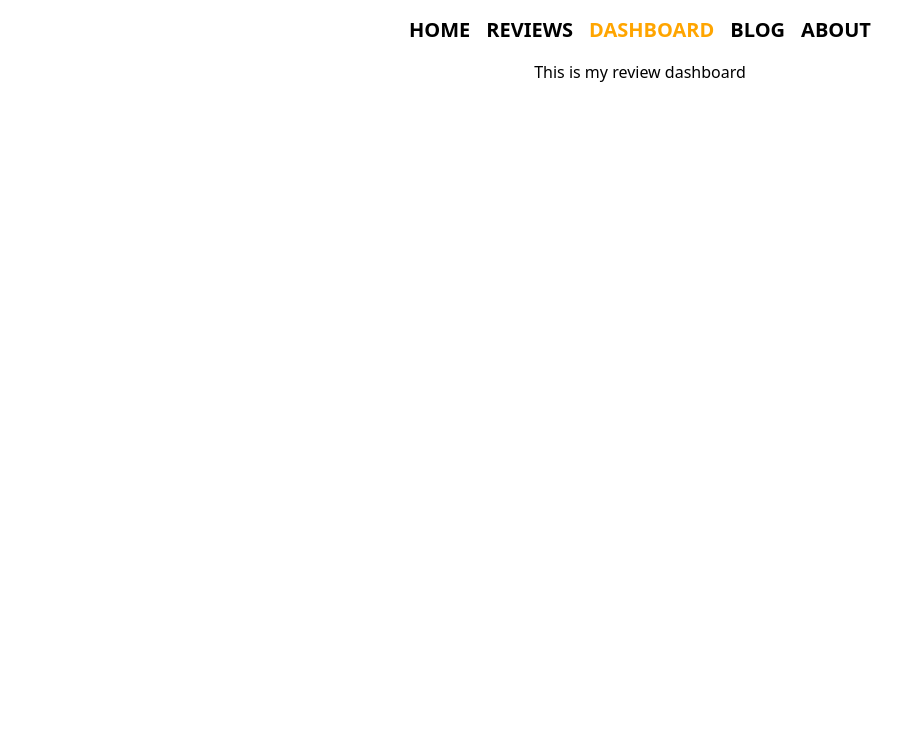
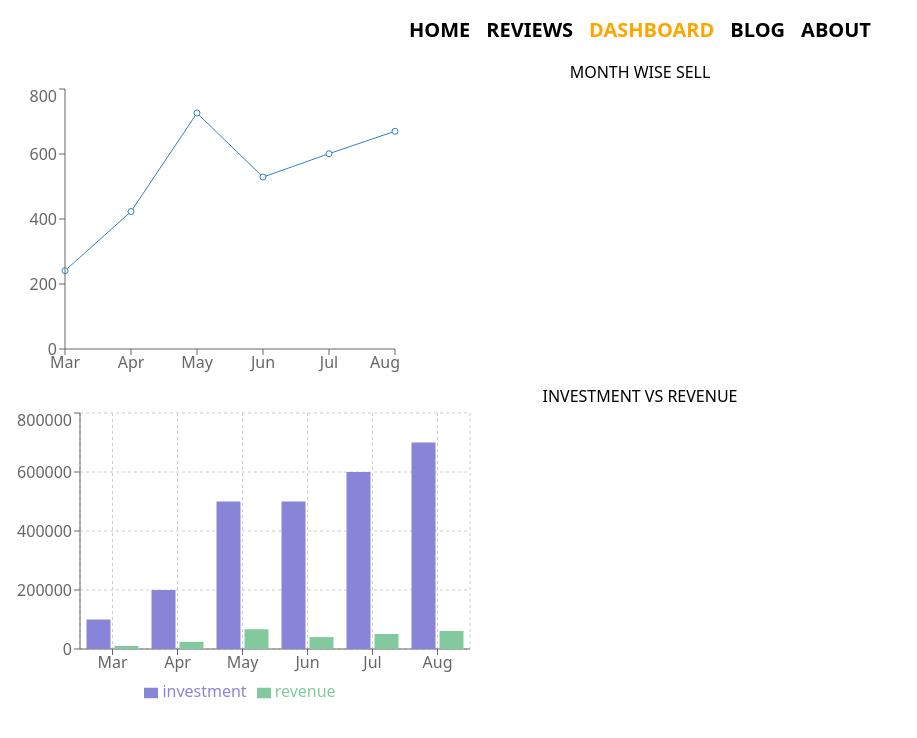
Before and after one commit to aklimaakhter/product-analysis, a React (Create React App) app: page /dashboard in a window 1280 px wide. Shown: the top 738 px of the page, without its empty margins (0-917 px from the left). Built offline with nearby package versions, Linux system fonts and the light colour scheme.

Commit message:
Dashboard added

```diff
--- a/package.json
+++ b/package.json
@@ -6,10 +6,12 @@
     "@testing-library/jest-dom": "^5.16.3",
     "@testing-library/react": "^12.1.4",
     "@testing-library/user-event": "^13.5.0",
+    "axios": "^0.26.1",
     "react": "^18.0.0",
     "react-dom": "^18.0.0",
     "react-router-dom": "^6.3.0",
     "react-scripts": "5.0.0",
+    "recharts": "^2.1.9",
     "web-vitals": "^2.1.4"
   },
   "scripts": {
--- /dev/null
+++ b/src/components/BarChart/BarChart.js
@@ -0,0 +1,51 @@
+
+import { Bar } from 'recharts';
+
+const BarChart = () => {
+    const data = [
+        {
+            "month": "Mar",
+            "investment": 100000,
+            "sell": 241,
+            "revenue": 10401
+        },
+        {
+            "month": "Apr",
+            "investment": 200000,
+            "sell": 423,
+            "revenue": 24500
+        },
+        {
+            "month": "May",
+            "investment": 500000,
+            "sell": 726,
+            "revenue": 67010
+        },
+        {
+            "month": "Jun",
+            "investment": 500000,
+            "sell": 529,
+            "revenue": 40405
+        },
+        {
+            "month": "Jul",
+            "investment": 600000,
+            "sell": 601,
+            "revenue": 50900
+        },
+        {
+            "month": "Aug",
+            "investment": 700000,
+            "sell": 670,
+            "revenue": 61000
+        }
+    ];
+
+    return (
+    <BarChart width={600} height={400} data={data}>
+            <Bar dataKey={'investment'}></Bar>
+    </BarChart>
+    );
+};
+
+export default BarChart;
--- a/src/components/Dashboard/Dashboard.js
+++ b/src/components/Dashboard/Dashboard.js
@@ -1,9 +1,17 @@
 import React from 'react';
+import { BarChart } from 'recharts';
+
+import MyLineChart from '../MyLineChart/MyLineChart';
+import SpecialChart from '../SpecialChart/SpecialChart';
 
 const Dashboard = () => {
     return (
         <div>
-            <h2>This is my review dashboard</h2>
+            <h2>MONTH WISE SELL</h2>
+            <MyLineChart></MyLineChart>
+            <BarChart></BarChart>
+            <h3>INVESTMENT VS REVENUE</h3>
+            <SpecialChart></SpecialChart>
         </div>
     );
 };
--- a/src/components/Home/Home.css
+++ b/src/components/Home/Home.css
@@ -4,10 +4,18 @@
     margin-top: 100px;
 
 }
+.product-containeer{
+    height: 400px;
+    width: 300px;
+}
 .text{
-    margin-right:100px;
-    margin-top: 150px;
+    text-align: left;
+    margin-top: 50px;
+    padding-left: 70px;
+    padding-right: 50px;
 }
-.text span{
-    padding: 20px;
+.text p{
+    padding-top: 20px;
+    padding-bottom: 20px;
+
 }
--- a/src/components/Home/Home.js
+++ b/src/components/Home/Home.js
@@ -11,7 +11,7 @@ const Home = () => {
                     <h1><span className='text-amber-600 text-6xl font-sans font-bold'>Your Best Choice</span></h1>
 
                     <p>Lorem ipsum dolor sit amet consectetur adipisicing elit. Repudiandae quis nisi, officia soluta sunt numquam minima quam cupiditate deleniti saepe!</p>
-                    <button className='border'>Live Demo</button>
+                    <button className='border p-3 bg-orange-400 rounded text-white '>Live Demo</button>
                 </div>
 
             </div>
--- /dev/null
+++ b/src/components/MyLineChart/MyLineChart.js
@@ -0,0 +1,55 @@
+import React from 'react';
+import { Line, LineChart, Tooltip, XAxis, YAxis } from 'recharts';
+
+const MyLineChart = () => {
+    const data = [
+        {
+            "month": "Mar",
+            "investment": 100000,
+            "sell": 241,
+            "revenue": 10401
+        },
+        {
+            "month": "Apr",
+            "investment": 200000,
+            "sell": 423,
+            "revenue": 24500
+        },
+        {
+            "month": "May",
+            "investment": 500000,
+            "sell": 726,
+            "revenue": 67010
+        },
+        {
+            "month": "Jun",
+            "investment": 500000,
+            "sell": 529,
+            "revenue": 40405
+        },
+        {
+            "month": "Jul",
+            "investment": 600000,
+            "sell": 601,
+            "revenue": 50900
+        },
+        {
+            "month": "Aug",
+            "investment": 700000,
+            "sell": 670,
+            "revenue": 61000
+        }
+    ];
+
+    return (
+
+        <LineChart width={400} height={300} data={data}>
+            <Line dataKey={'sell'}></Line>
+            <XAxis dataKey={'month'}></XAxis>
+            <YAxis></YAxis>
+            <Tooltip />
+        </LineChart>
+    );
+};
+
+export default MyLineChart;
--- /dev/null
+++ b/src/components/SpecialChart/SpecialChart.js
@@ -0,0 +1,68 @@
+import React from 'react';
+import { Bar, BarChart, CartesianGrid, Legend, Tooltip, XAxis, YAxis } from 'recharts';
+
+const SpecialChart = () => {
+  const data=  [
+        {
+            "month": "Mar",
+            "investment": 100000,
+            "sell": 241,
+            "revenue": 10401
+        },
+        {
+            "month": "Apr",
+            "investment": 200000,
+            "sell": 423,
+            "revenue": 24500
+        },
+        {
+            "month": "May",
+            "investment": 500000,
+            "sell": 726,
+            "revenue": 67010
+        },
+        {
+            "month": "Jun",
+            "investment": 500000,
+            "sell": 529,
+            "revenue": 40405
+        },
+        {
+            "month": "Jul",
+            "investment": 600000,
+            "sell": 601,
+            "revenue": 50900
+        },
+        {
+            "month": "Aug",
+            "investment": 700000,
+            "sell": 670,
+            "revenue": 61000
+        }
+    ]
+
+    return (
+        <BarChart
+            width={500}
+            height={300}
+            data={data}
+            margin={{
+                top: 5,
+                right: 30,
+                left: 20,
+                bottom: 5,
+            }}
+        >
+            <CartesianGrid strokeDasharray="3 3" />
+            <XAxis dataKey="month" />
+            <YAxis />
+            <Tooltip />
+            <Legend />
+
+            <Bar dataKey="investment" fill="#8884d8" />
+            <Bar dataKey="revenue" fill="#82ca9d" />
+        </BarChart>
+    );
+};
+
+export default SpecialChart;
```
Also changed, not shown: public/review.json (added, +45 -0 lines), 1 other file (tests, documents, lock files or other folders).
